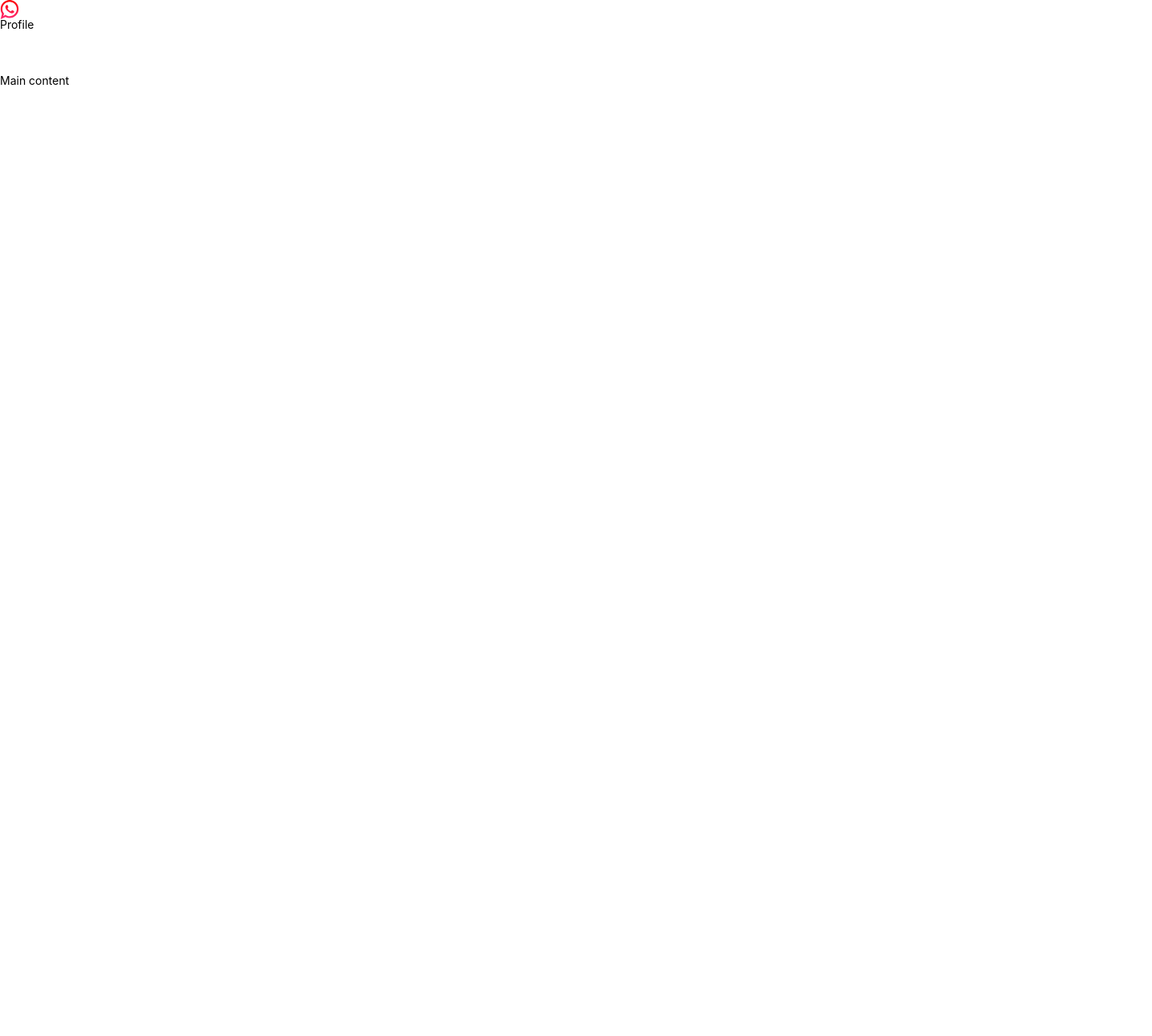
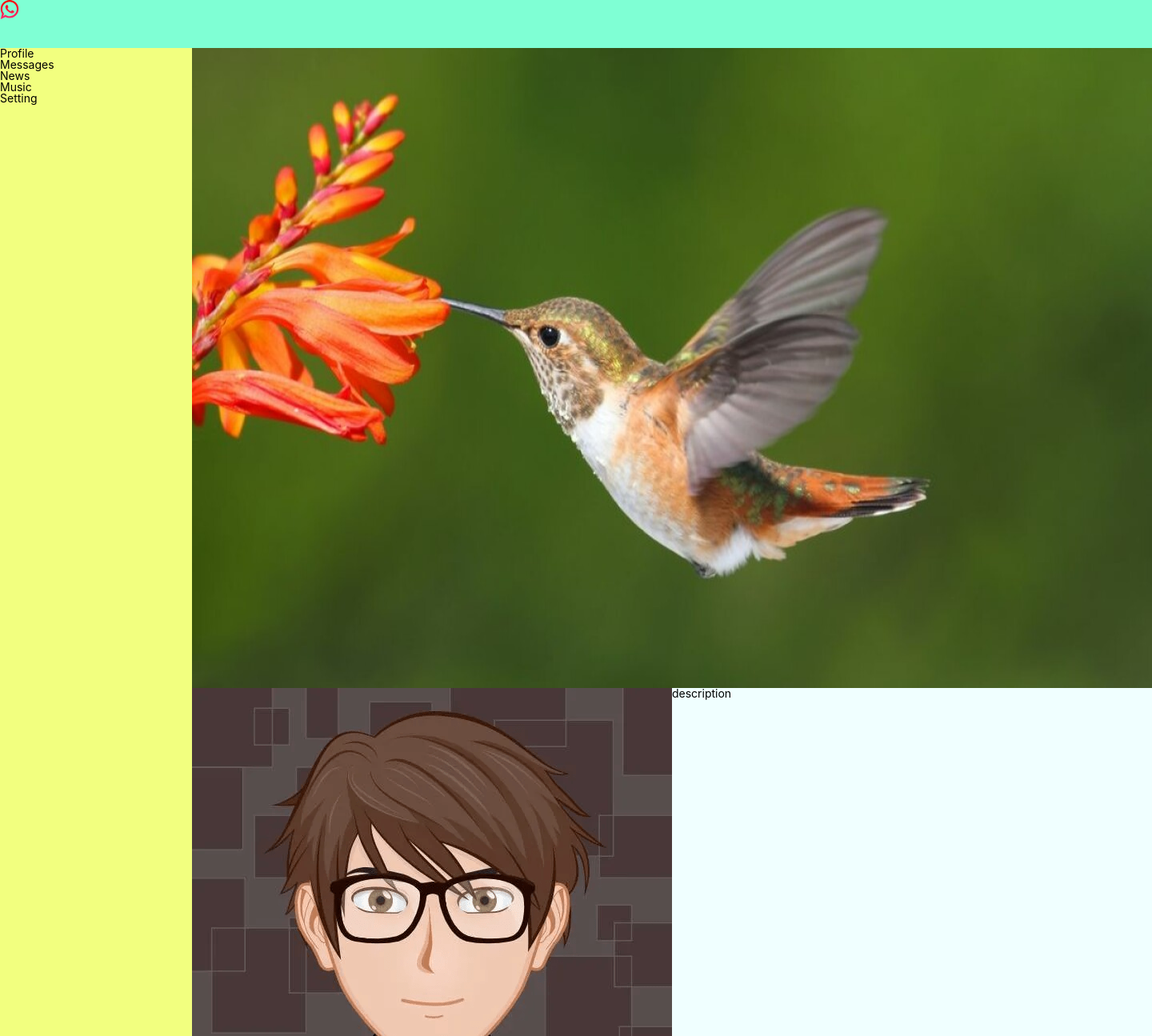
Before and after one commit to vik-tsyplakov/social-network, a React (Create React App) app in the folder social-network/: page / in a window 1280 px wide. Shown: the top 1295 px of the page at 80% size, 1440 px wide, since content can reach past the window. Before the commit the page ends 800 px from the top, so only its background shows below. Built offline with nearby package versions, Linux system fonts and the light colour scheme.

Commit message:
structure-main-page-added

```diff
--- a/social-network/src/App.css
+++ b/social-network/src/App.css
@@ -59,6 +59,32 @@ h6 {
   font-size: inherit;
   font-weight: 400;
 }
+ul {
+  list-style-type: none;
+}
 
 .app-wrapper {
+  display: grid;
+  width: 1440px;
+  margin: 0 auto;
+  grid-template-areas:
+    "header header"
+    "nav contentMain";
+  grid-template-rows: 60px 1fr;
+  grid-template-columns: 2fr 10fr;
 }
+.header {
+  grid-area: header;
+  background-color: aquamarine;
+}
+.nav {
+  grid-area: nav;
+  background-color: rgb(242, 255, 127);
+}
+.content {
+  grid-area: contentMain;
+  background-color: azure;
+}
+.avatarAndPosts {
+  display: flex;
+}
--- a/social-network/src/App.jsx
+++ b/social-network/src/App.jsx
@@ -1,21 +1,37 @@
 import "./App.css";
 import logo from "./img/header/logo.svg";
+import bird from "./img/mainContent/bird.jpg";
+import avatar from "./img/mainContent/avatar.png";
+
 function App() {
   return (
     <div className="app-wrapper">
-      <header className="App-header">
-        <img src={logo} width="24" height="24" />
+      <header className="header">
+        <img src={logo} width="24" height="24" alt="logo" />
       </header>
-      <nav>
+      <nav className="nav">
         <ul>
           <li>Profile</li>
-          <li></li>
-          <li></li>
-          <li></li>
-          <li></li>
+          <li>Messages</li>
+          <li>News</li>
+          <li>Music</li>
+          <li>Setting</li>
         </ul>
       </nav>
-      <div className="">Main content</div>
+      <div className="content">
+        <div className="">
+          <img src={bird} width="100%" height="800" alt="content" />
+        </div>
+        <div className="avatarAndPosts">
+          <img src={avatar} alt="avatar" />
+          <div className="description">description</div>
+        </div>
+        <div className="myPosts">
+          <div className="newPost">New post</div>
+          <div className="post1">Post1</div>
+          <div className="post2">Post2</div>
+        </div>
+      </div>
     </div>
   );
 }
```
Also changed, not shown: social-network/src/img/mainContent/avatar.png (added), social-network/src/img/mainContent/bird.jpg (added).
